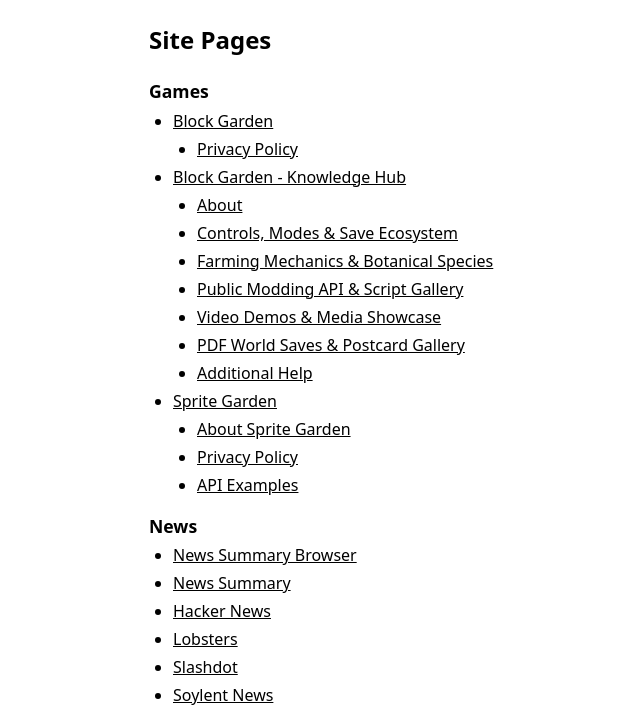
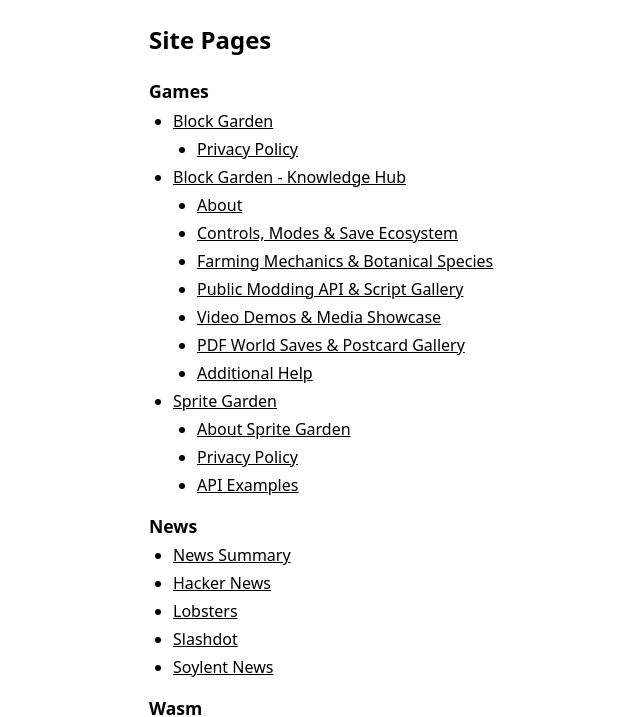
Before and after one commit to kherrick/kherrick.github.io, a plain HTML site: page index.html in a window 1280 px wide. Shown: the part 88-805 px from the top of the page, without its empty margins (91-731 px from the left). Drawn offline with Linux system fonts and the light colour scheme.

Commit message:
update links

```diff
--- a/index.html
+++ b/index.html
@@ -243,13 +243,6 @@
           <li>
             <span class="sitemap__category">News</span>
             <ul class="sitemap__list">
-              <li class="sitemap__item">
-                <a
-                  class="sitemap__link"
-                  href="https://kherrick.github.io/news-summary-browser/"
-                  >News Summary Browser</a
-                >
-              </li>
               <li class="sitemap__item">
                 <a
                   class="sitemap__link"
--- a/sitemap.xml
+++ b/sitemap.xml
@@ -331,9 +331,6 @@
     <loc>https://kherrick.github.io/minimal-c-sharp-wasm/</loc>
   </url>
   <url>
-    <loc>https://kherrick.github.io/news-summary-browser/</loc>
-  </url>
-  <url>
     <loc>https://kherrick.github.io/news-summary/</loc>
   </url>
   <url>
```
